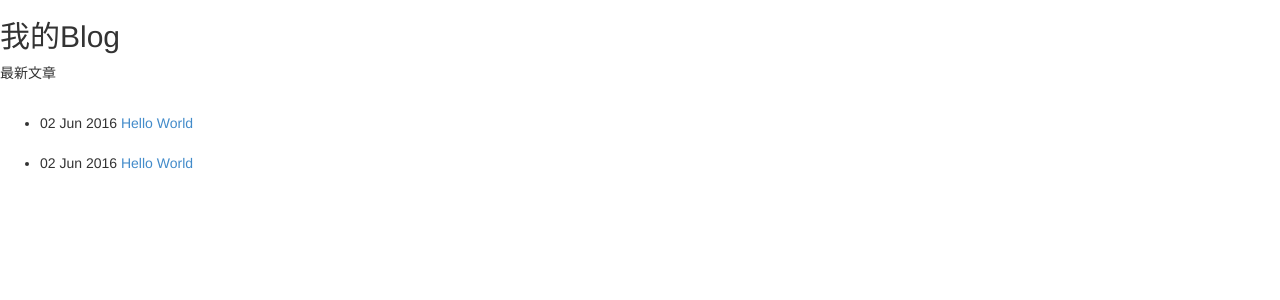
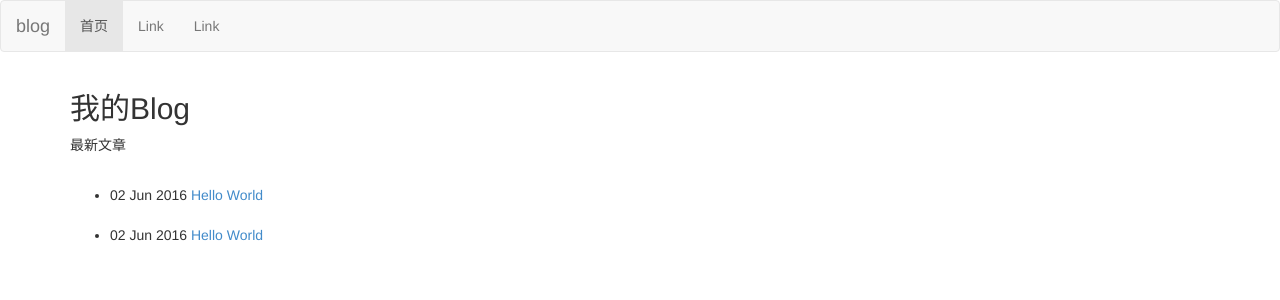
Before and after one commit to userand/blog, a Jekyll site: the page built from index.html, in a window 1280 px wide. Shown: the top 300 px of the page. Built offline with Jekyll 4.4.1, drawn with Linux system fonts in a browser that asks for light colours.

Commit message:
index commit

```diff
--- a/index.html
+++ b/index.html
@@ -3,13 +3,45 @@ ayout: default
 title: 我的Blog
 ---
 
-<link rel="stylesheet" type="text/css" href="static/css/bootstrap.min.css"/>
+<!doctype html>
+<html lang="en">
+<head>
+	<meta charset="UTF-8" />
+	<title></title>
+	<link rel="stylesheet" type="text/css" href="static/css/bootstrap.min.css"/>
+</head>
+<body>
 
+<div class="container-fluid">
+	<div class="row">
+		<nav class="navbar navbar-default">
+		  <div class="container-fluid">
+		    <div class="navbar-header">
+		      <a class="navbar-brand" href="#">
+		        	blog
+		      </a>
+				<ul class="nav navbar-nav">
+		            <li class="active"><a href="#">首页</a></li>
+		            <li><a href="#">Link</a></li>
+		            <li><a href="#">Link</a></li>
+		          </ul>
+		    </div>
+		  </div>
+		</nav>
+	</div>
+
+</div>
+
+
+<div class="container">
 <h2>{{ page.title }}</h2>
-<p>最新文章</p>
+<p class="page_header">最新文章</p>
 <ul>
 　　{% for post in site.posts %}
 　　　　<li>{{ post.date | date_to_string }} <a href="{{ site.baseurl }}{{ post.url }}">{{ post.title }}</a></li>
 　		<li>{{ post.date | date_to_string }} <a href="{{ site.baseurl }}{{ post.url }}">{{ post.title }}</a></li>
 　　{% endfor %}
 </ul>
+</div>
+</body>
+</html>
```
